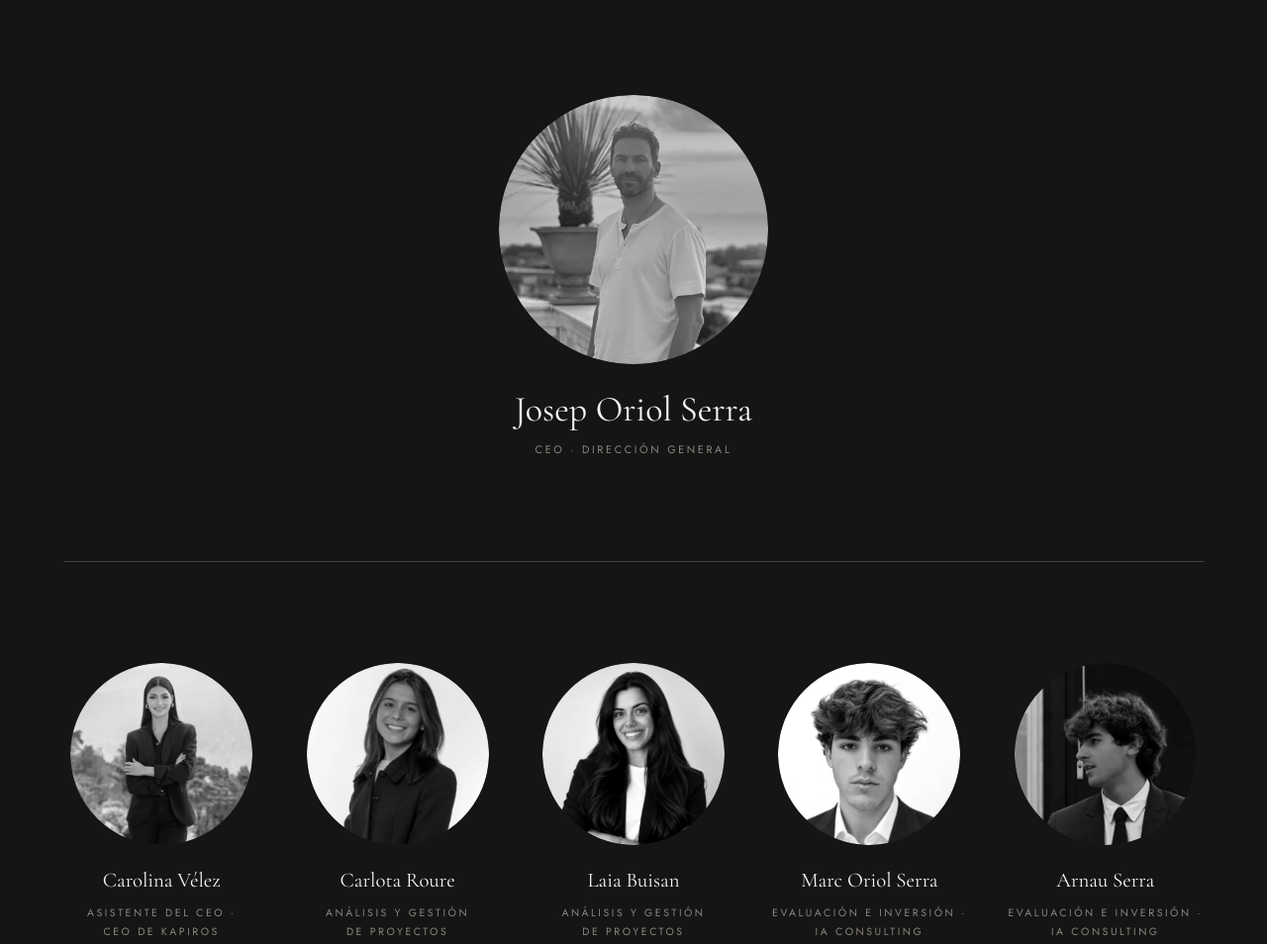
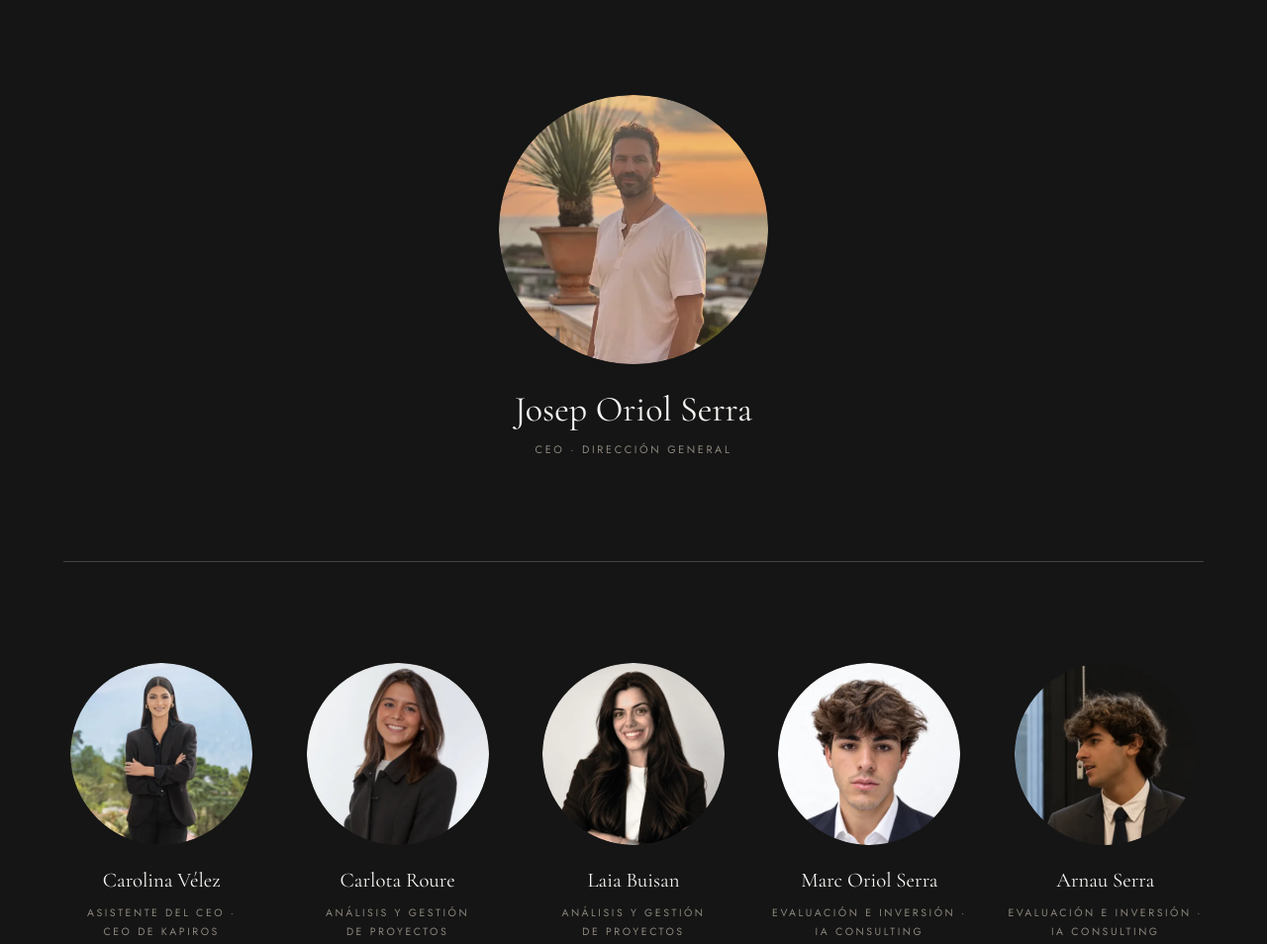
Before and after one commit to Marccitus/babylon-projects, a plain HTML site: page index.html in a window 1280 px wide. Shown: the part 4811-5765 px from the top of the page at 99% size. Drawn offline with nearby package versions, Linux system fonts and the light colour scheme.

Commit message:
Equipo siempre en color en pantallas táctiles
Co-Authored-By: Claude Opus 5.5 <noreply@anthropic.com>

```diff
--- a/src/styles.css
+++ b/src/styles.css
@@ -570,6 +570,10 @@ body.menu-open .nav__brand { opacity: 1; visibility: visible; }
 .member:focus-visible .member__photo img {
   filter: grayscale(0) contrast(1);
 }
+/* Pantallas táctiles (sin hover): retratos siempre en color */
+@media (hover: none) {
+  .member__photo img { filter: none; }
+}
 .member:focus-visible .member__photo {
   outline: 1px solid var(--marfil);
   outline-offset: 6px;
```
